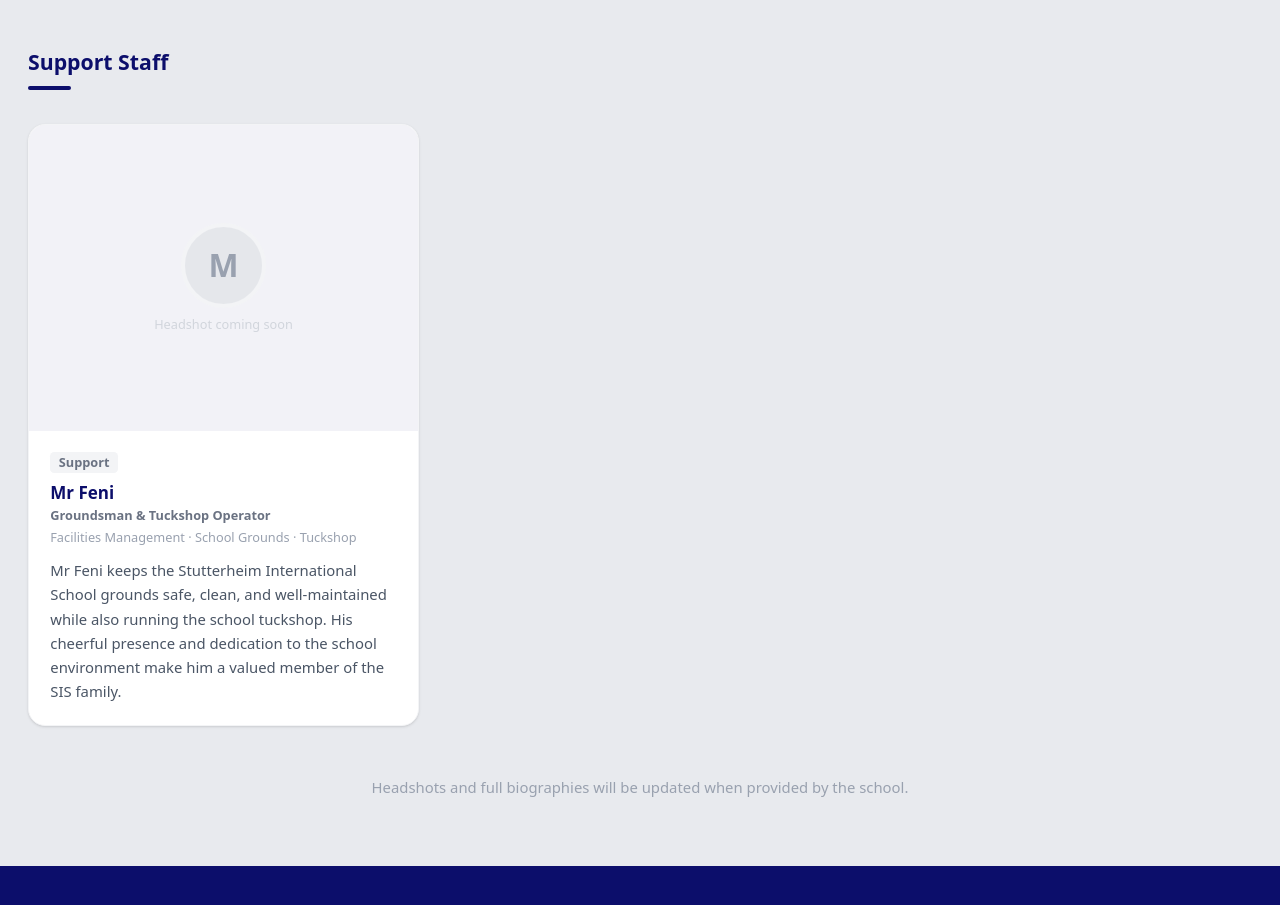
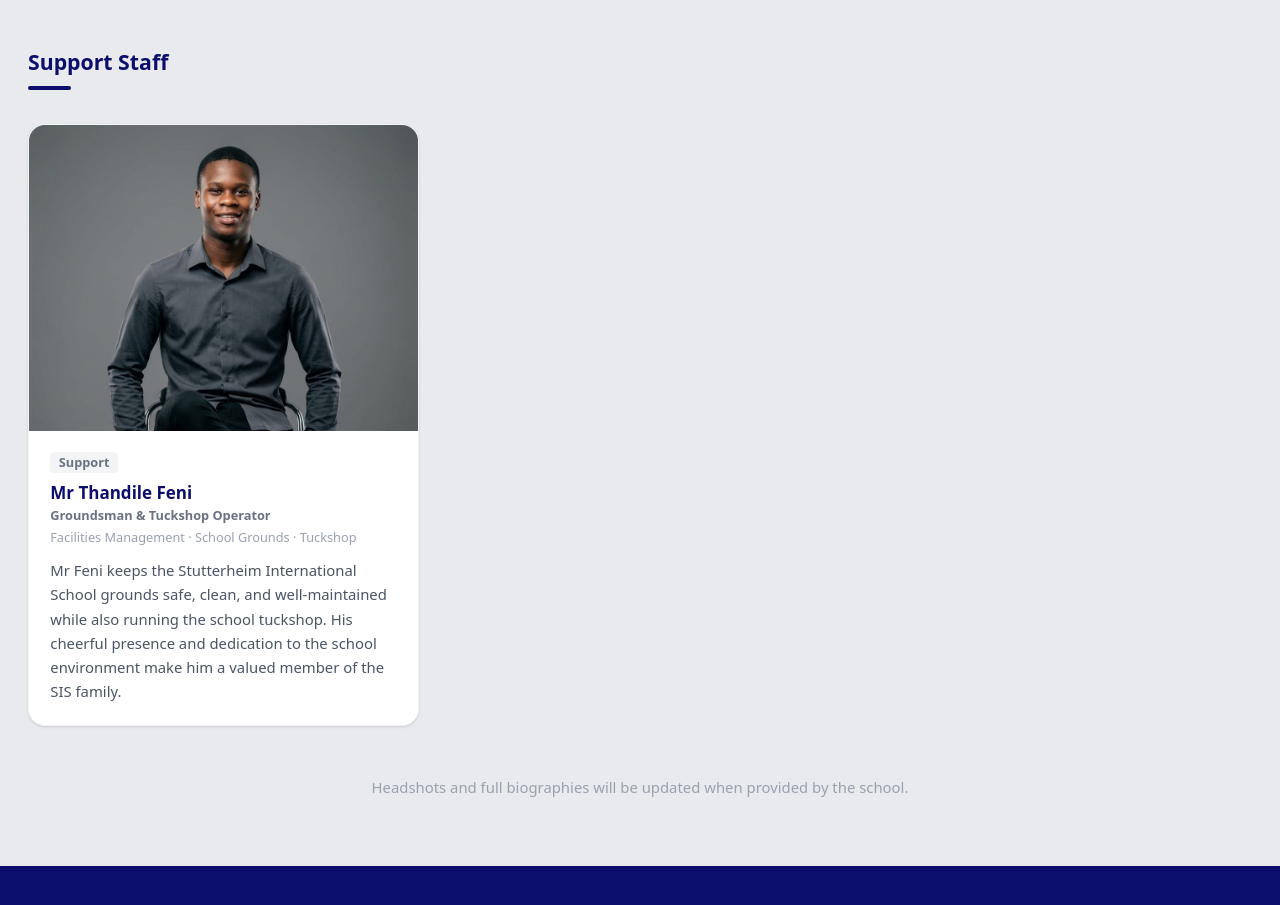
Before and after one commit to qzenta/stutterheim-school, a Next.js app: page /staff in a window 1280 px wide. Shown: the part 3100-4005 px from the top of the page. Built offline with nearby package versions, Linux system fonts and the light colour scheme.

Commit message:
Add Mr Thandile Feni photo and full name to support staff card
Co-Authored-By: Claude Sonnet 4.6 <noreply@anthropic.com>

```diff
--- a/src/app/staff/page.tsx
+++ b/src/app/staff/page.tsx
@@ -67,11 +67,11 @@ const staff = [
   },
   // ── Support Staff ────────────────────────────────────────────────────────────
   {
-    name: "Mr Feni",
+    name: "Mr Thandile Feni",
     role: "Groundsman & Tuckshop Operator",
     subjects: "Facilities Management · School Grounds · Tuckshop",
     type: "support" as const,
-    photo: "",
+    photo: "/extra-images/thandile-feni.jpeg",
     bio: "Mr Feni keeps the Stutterheim International School grounds safe, clean, and well-maintained while also running the school tuckshop. His cheerful presence and dedication to the school environment make him a valued member of the SIS family.",
   },
 ];
```
Also changed, not shown: public/extra-images/thandile-feni.jpeg (added).
